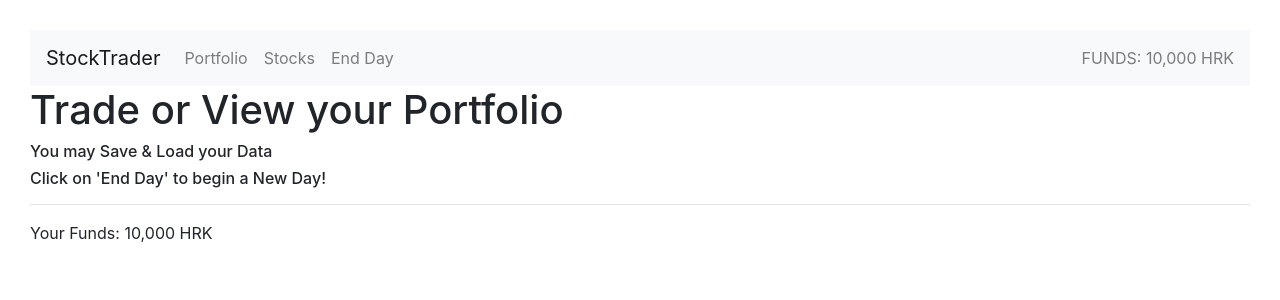
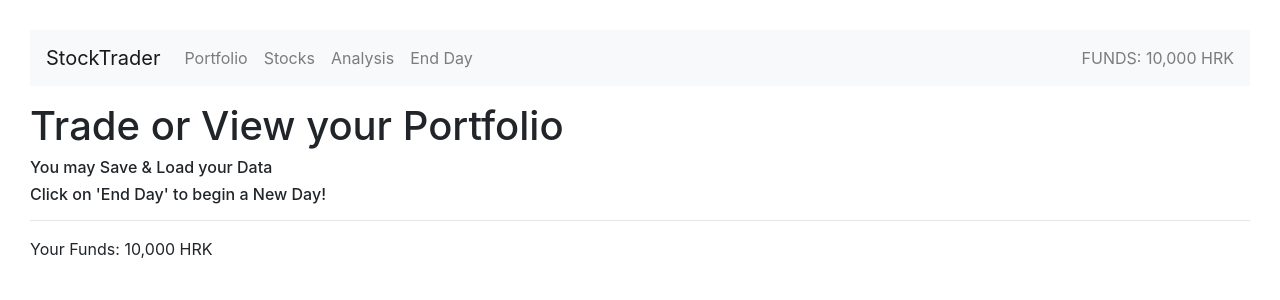
Before and after one commit to BaskovicP/vuetut, a Vue app in the folder Exercises/Ymedu/stock-trader/: page /#/ in a window 1280 px wide. Shown: the top 300 px of the page. Built offline with nearby package versions, Linux system fonts and the light colour scheme.

Commit message:
add analysis page

```diff
--- /dev/null
+++ b/Exercises/Ymedu/stock-trader/src/components/Analysis.vue
@@ -0,0 +1,11 @@
+<template>
+  <div>Here is the analysis</div>
+</template>
+<script>
+export default {
+
+};
+</script>
+<style scoped>
+
+</style>
--- a/Exercises/Ymedu/stock-trader/src/components/TopNavigation.vue
+++ b/Exercises/Ymedu/stock-trader/src/components/TopNavigation.vue
@@ -1,5 +1,5 @@
 <template>
-  <div>
+  <div id="top-navigation-wrapper">
     <nav class="navbar navbar-expand-lg navbar-light bg-light">
       <div class="navbar-header">
         <router-link class="navbar-brand" to="/" tag="a">StockTrader</router-link>
@@ -19,6 +19,9 @@
           </li>
           <li class="nav-item">
             <router-link active-class="nav-link active" class="nav-link" to="/stocks" tag="a">Stocks</router-link>
+          </li>
+          <li class="nav-item">
+            <router-link active-class="nav-link active" class="nav-link" to="/analysis" tag="a">Analysis</router-link>
           </li>
           <li class="nav-item">
             <a @click="endDay" class="nav-link" href="#">End Day</a>
@@ -65,4 +68,8 @@ export default {
 };
 </script>
 
-<style></style>
+<style scoped>
+#top-navigation-wrapper {
+  margin-bottom: 1rem;
+}
+</style>
--- a/Exercises/Ymedu/stock-trader/src/router/routes.js
+++ b/Exercises/Ymedu/stock-trader/src/router/routes.js
@@ -1,3 +1,4 @@
+import Analysis from '@/components/Analysis.vue';
 import Home from '@/components/Home.vue';
 import Portfolio from '@/components/portfolio/Portfolio.vue';
 import Stocks from '@/components/stocks/Stocks.vue';
@@ -5,5 +6,6 @@ import Stocks from '@/components/stocks/Stocks.vue';
 export const routes = [
   { path: '/', component: Home },
   { path: '/portfolio', component: Portfolio },
+  { path: '/analysis', component: Analysis },
   { path: '/stocks', component: Stocks }
 ];
```
